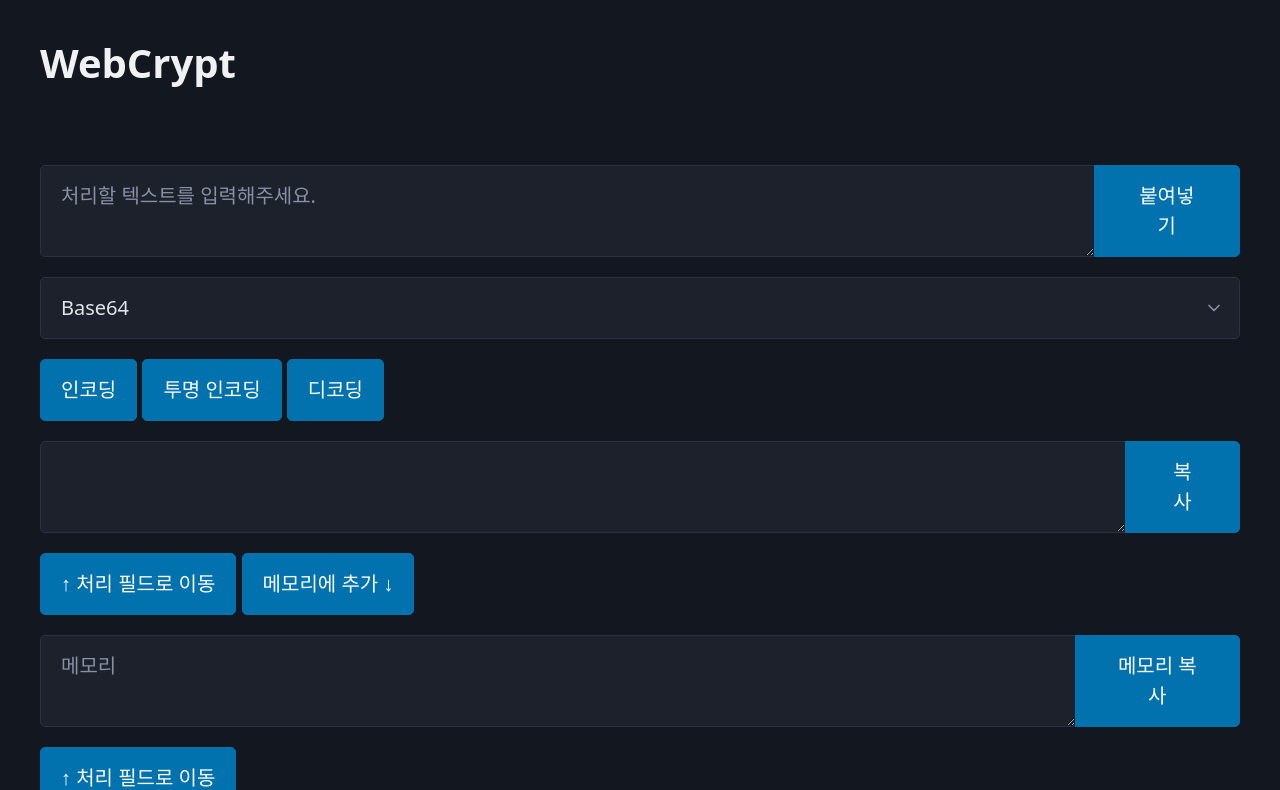
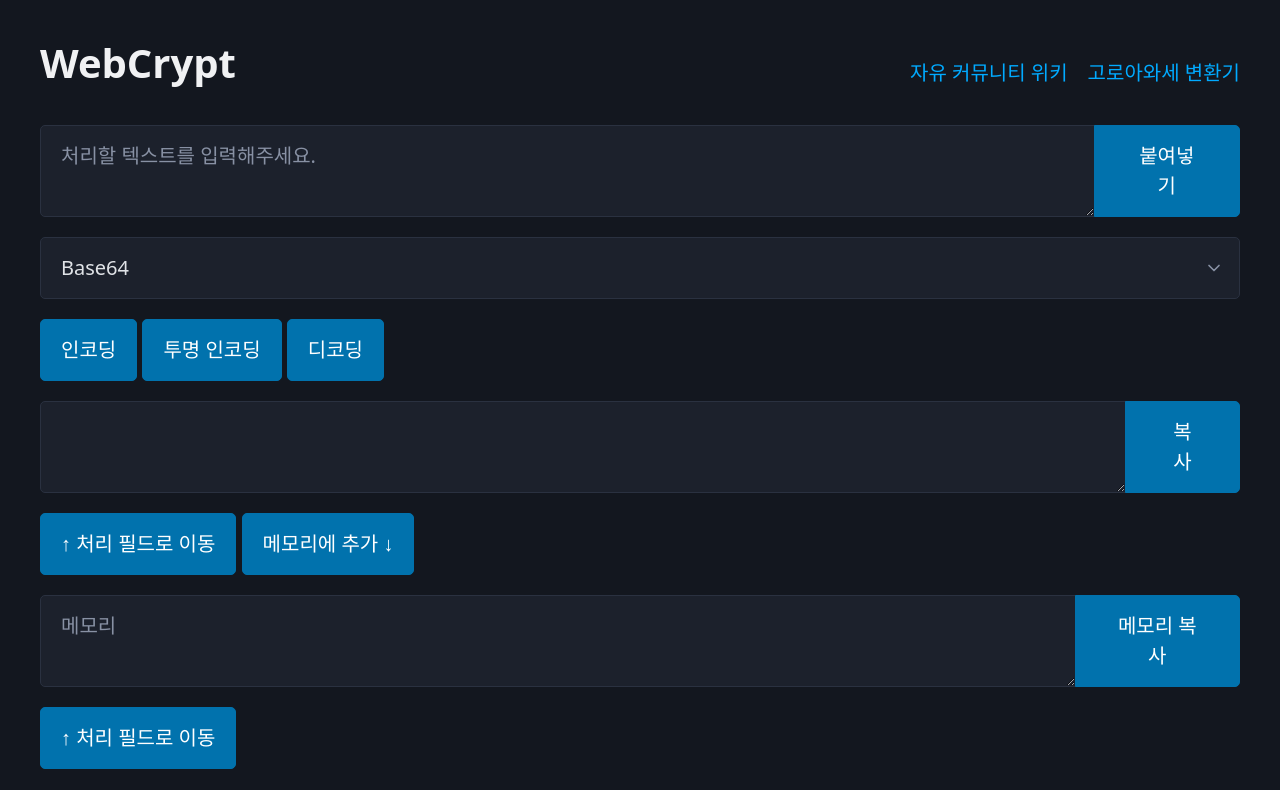
Before and after one commit to ice3353/WebCrypt, a Svelte app: page / in a window 1280 px wide. Shown: the top 790 px of the page. Built offline with nearby package versions, Linux system fonts and the light colour scheme; no server answers.

Commit message:
내비게이션 바 개선

```diff
--- a/public/sw.js
+++ b/public/sw.js
@@ -1,4 +1,4 @@
-const CACHE_NAME = 'webcrypt-cache-v1.9';
+const CACHE_NAME = 'webcrypt-cache-v1.9.2';
 const urlsToCache = [
   '/',
   '/build/bundle.js',
--- a/src/App.svelte
+++ b/src/App.svelte
@@ -12,14 +12,16 @@ let keyText = $state("");
 let autoDetect = $state(false);
 let enctype = $state("base64");
 </script>
-<header class="container">
+<main class="container">
 	<nav>
 		<ul>
 			<li><h1><strong>WebCrypt</strong></h1></li>
 		</ul>
+		<ul>
+			<li><a href="https://freecommunity.kro.kr">자유 커뮤니티 위키</a></li>
+			<li><a href="https://goroawase.kro.kr">고로아와세 변환기</a></li>
+		</ul>
 	</nav>
-</header>
-<main class="container">
 	<form role="group">
 		<textarea class="source" placeholder="처리할 텍스트를 입력해주세요." bind:value={sourceText} aria-invalid={autoDetect && inv_detect(sourceText) ? "false" : null}></textarea>
 		<button type="button" onclick={() => {
```
